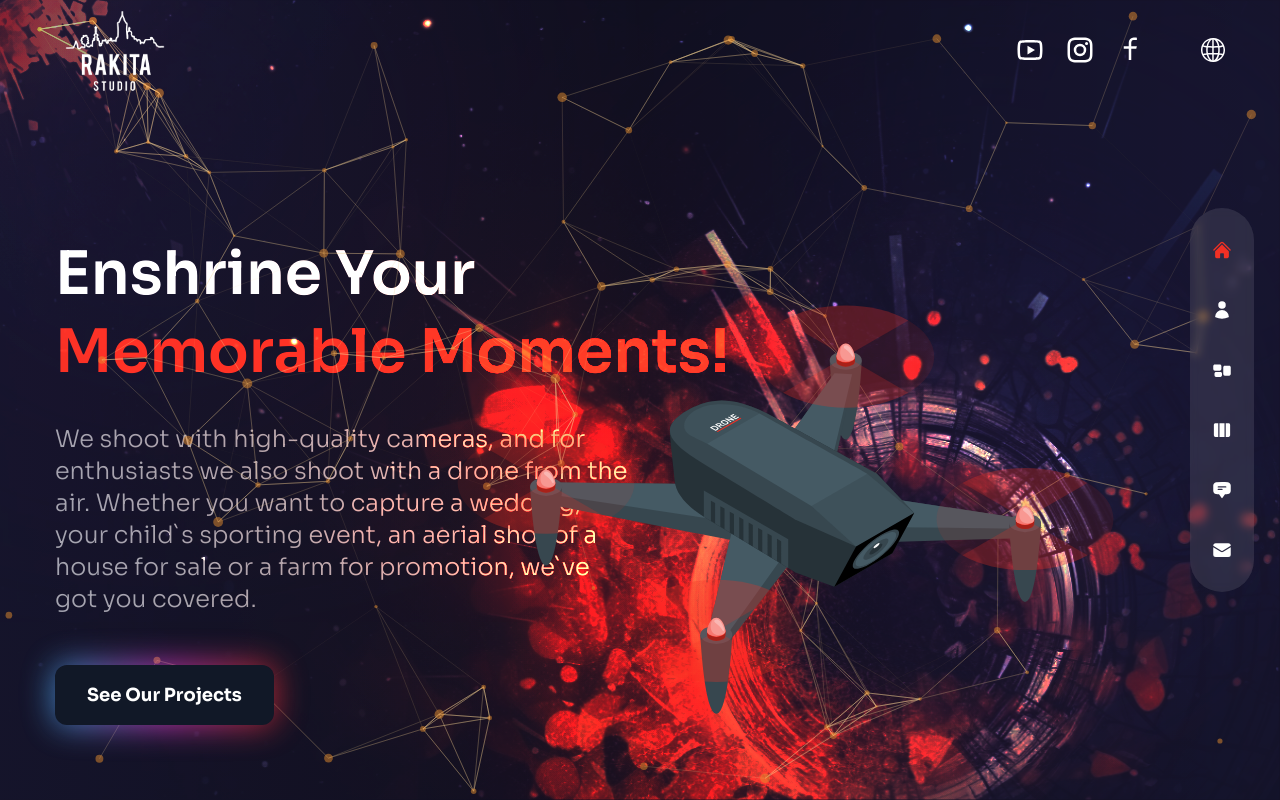
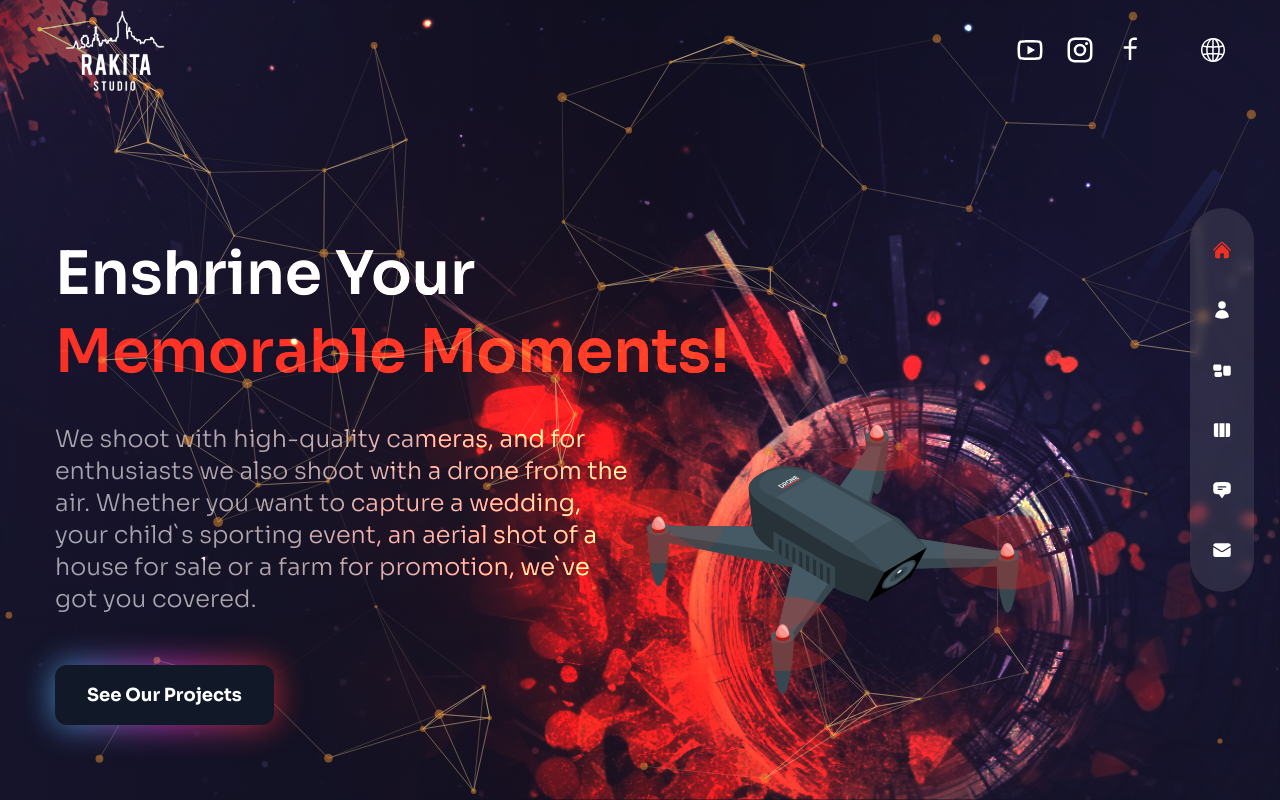
Before and after one commit to MirosBL45/studio_rakita, a Next.js app: page / in a window 1280 px wide. Built offline with nearby package versions, Linux system fonts and the light colour scheme.

Commit message:
image fixed

```diff
--- a/components/Avatar.jsx
+++ b/components/Avatar.jsx
@@ -3,13 +3,14 @@ import Image from 'next/image';
 
 function Avatar() {
   return (
-    <div className="hidden xl:flex xl:max-w-none">
+    <div className="hidden xl:flex xl:max-w-none max-h-[678px] absolute -bottom-32 lg:bottom-0 lg:right-[8%]">
       <Image
         src={'/drone.svg'}
-        width={737}
+        width={537}
+        // width={737}
         height={678}
         alt="avatar"
-        className="translate-z-0 w-full h-full"
+        className="translate-z-0"
       />
     </div>
   );
```
